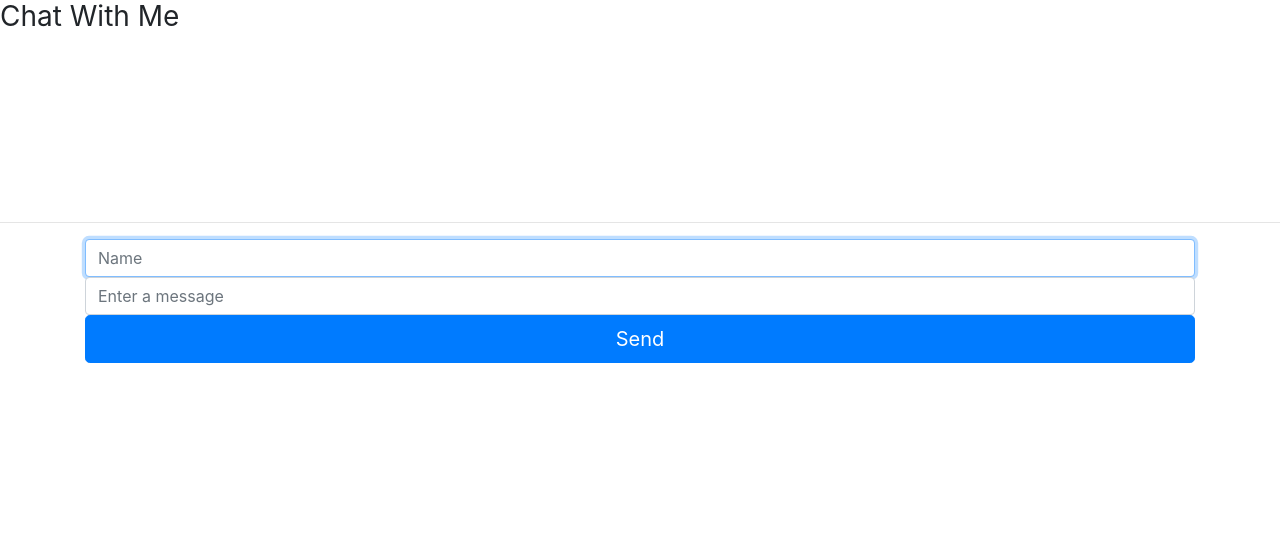
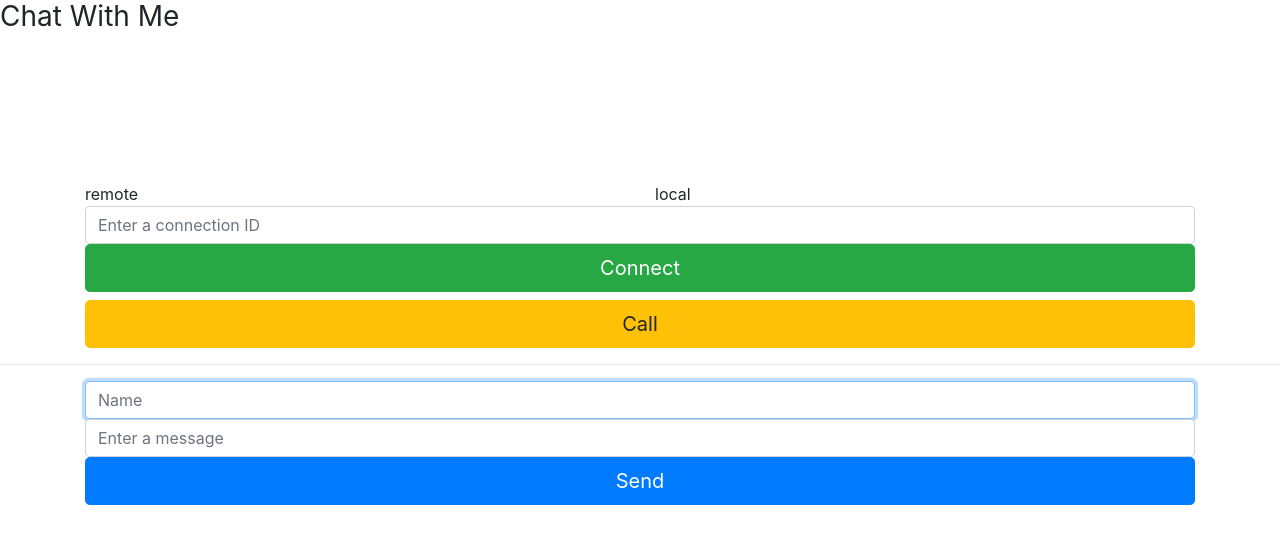
Before and after one commit to MsMaddyMac/conferencing-app, a website: page index.html in a window 1280 px wide. Drawn offline with nearby package versions, Linux system fonts and the light colour scheme; no server answers.

Commit message:
adds peer and peerjs dependencies

```diff
--- a/index.html
+++ b/index.html
@@ -13,12 +13,17 @@
   <div class="container">
     <div class="row">
       <div class="col-sm-6 col-md-6 col-lg-6">
+        remote
         <video class="rVideo" autoplay="autoplay"></video>
       </div>
       <div class="col-sm-6 col-md-6 col-lg-6">
+        local
         <video class="lVideo" autoplay="autoplay" muted></video>
       </div>
     </div>
+    <input type="text" id="connId" class="form-control" placeholder="Enter a connection ID" required>
+    <button id="conn_button" class="btn btn-lg btn-success btn-block" type="submit">Connect</button>
+    <button id="call_button" class="btn btn-lg btn-warning btn-block" type="submit">Call</button>
   </div>
 
   <hr>
--- a/package.json
+++ b/package.json
@@ -20,6 +20,8 @@
   "homepage": "https://github.com/MsMaddyMac/conferencing-app#readme",
   "dependencies": {
     "express": "^4.17.1",
+    "peer": "^0.6.1",
+    "peerjs": "^1.3.1",
     "socket.io": "^3.0.3"
   },
   "devDependencies": {
```
Also changed, not shown: 1 other file.
